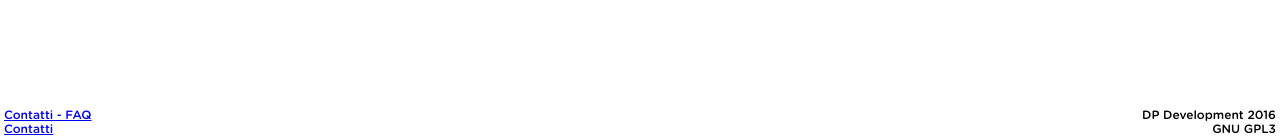
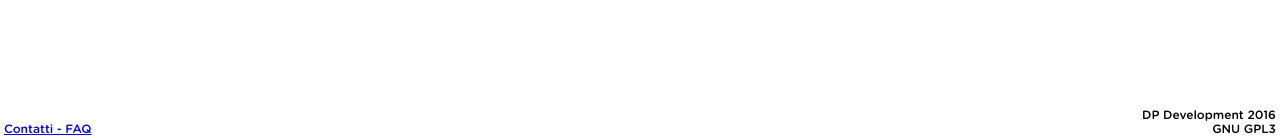
Before and after one commit to alex-dp/librebook, a PHP site: page / in a window 1280 px wide. Shown: the part 660-800 px from the top of the page. Run offline with PHP 8.4, Linux system fonts and the light colour scheme.

Commit message:
bt-l footer update

```diff
--- a/book_sub.php
+++ b/book_sub.php
@@ -106,8 +106,7 @@ else {
 </span>
 
 <span class="bt-l footnote">
-	<a href="faq.html">FAQ</a><br>
-	<a href="contatti.html">Contatti</a>
+	<a href="faq.html">Contatti - FAQ</a>
 </span>
 
 <script src="main.js"></script>
--- a/books_res.php
+++ b/books_res.php
@@ -106,8 +106,7 @@ $conn->close();
 </span>
 
 <span class="bt-l footnote">
-    <a href="faq.html">FAQ</a><br>
-    <a href="contatti.html">Contatti</a>
+    <a href="faq.html">Contatti - FAQ</a>
 </span>
 
 <script src="main.js"></script>
--- a/index.html
+++ b/index.html
@@ -30,8 +30,7 @@
 		</span>
 
 		<span class="bt-l footnote">
-			<a href="faq.html">Contatti - FAQ</a><br>
-			<a href="contatti.html">Contatti</a>
+			<a href="faq.html">Contatti - FAQ</a>
 		</span>
 
 		<script src="main.js"></script>
```
